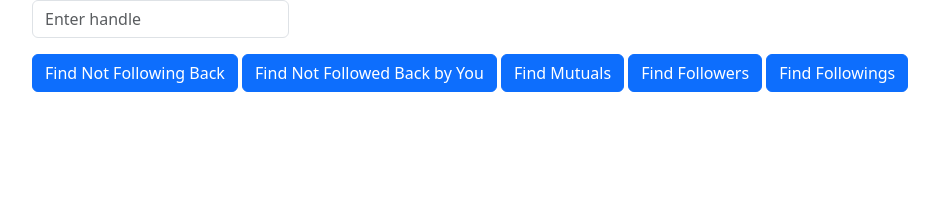
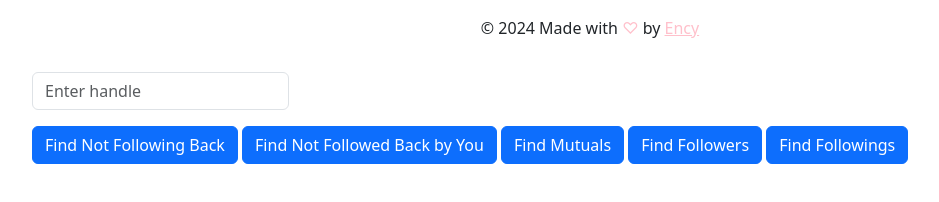
Before and after one commit to encyclops/BskyUnfollowers, a plain HTML site: page index.html in a window 1280 px wide. Shown: the whole page, without its empty margins (50-989 px from the left). Drawn offline with nearby package versions, Linux system fonts and the light colour scheme.

Commit message:
240609_1724_Mark

```diff
--- a/index.html
+++ b/index.html
@@ -1,5 +1,6 @@
 <html>
   <head>
+    <meta charset="UTF-8" />
     <meta name="viewport" content="width=device-width, initial-scale=1" />
     <link
       href="https://cdn.jsdelivr.net/npm/bootstrap@5.3.3/dist/css/bootstrap.min.css"
@@ -11,6 +12,14 @@
   </head>
   <body>
     <div class="container">
+      <div class="row my-3">
+        <div class="col d-flex justify-content-center">
+          <p>© 2024 Made with <span style="color: pink">♡</span> by&nbsp;</p>
+          <a href="https://bsky.app/profile/aeri.ispost.ing" style="color: pink"
+            >Ency</a
+          >
+        </div>
+      </div>
       <div class="row">
         <div class="col-md-auto">
           <input
```
